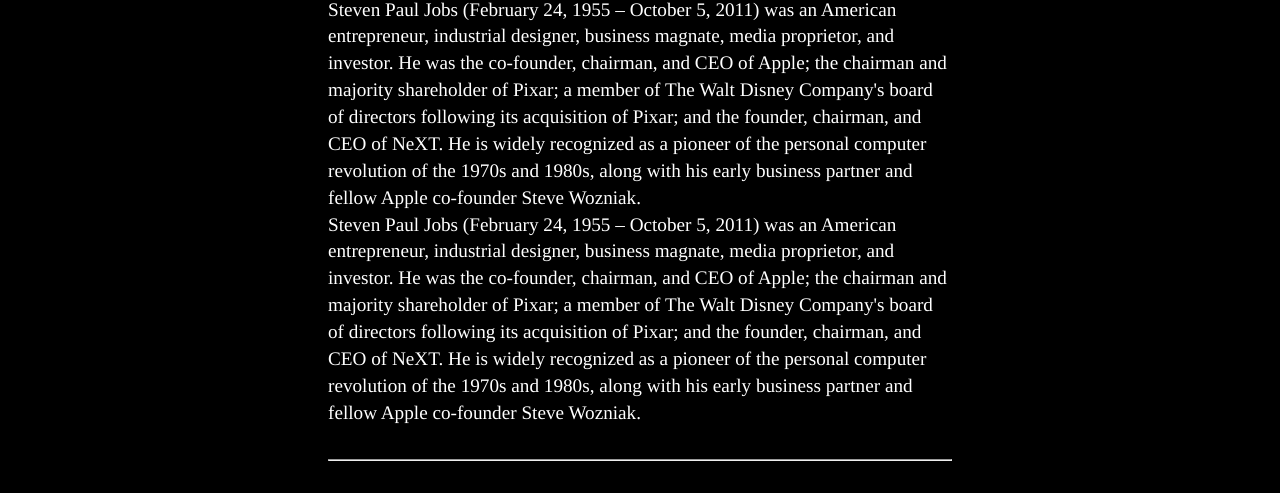
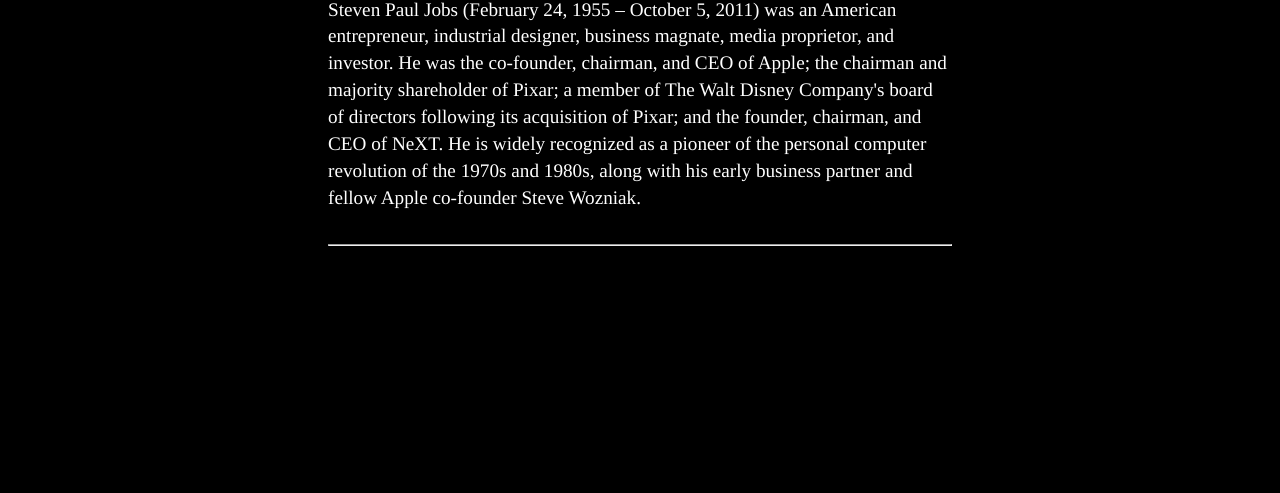
Before and after one commit to kushagra0417/Tributr_page, a plain HTML site: page index.html in a window 1280 px wide. Shown: the part 576-1069 px from the top of the page. After the commit the page ends 854 px from the top, so only its background shows below. Drawn offline with Linux system fonts and the light colour scheme.

Commit message:
Small change again in p tag

```diff
--- a/index.html
+++ b/index.html
@@ -27,12 +27,7 @@
             of Pixar; and the founder, chairman, and CEO of NeXT. He is widely recognized as a pioneer of the personal
             computer revolution of the 1970s and 1980s, along with his early business partner and fellow Apple co-founder
             Steve Wozniak.</p>
-            <p>Steven Paul Jobs (February 24, 1955 – October 5, 2011) was an American entrepreneur, industrial designer, business
-                magnate, media proprietor, and investor. He was the co-founder, chairman, and CEO of Apple; the chairman and
-                majority shareholder of Pixar; a member of The Walt Disney Company's board of directors following its acquisition
-                of Pixar; and the founder, chairman, and CEO of NeXT. He is widely recognized as a pioneer of the personal
-                computer revolution of the 1970s and 1980s, along with his early business partner and fellow Apple co-founder
-                Steve Wozniak.</p>
+
             <hr>
     </section>
 </body>
```
